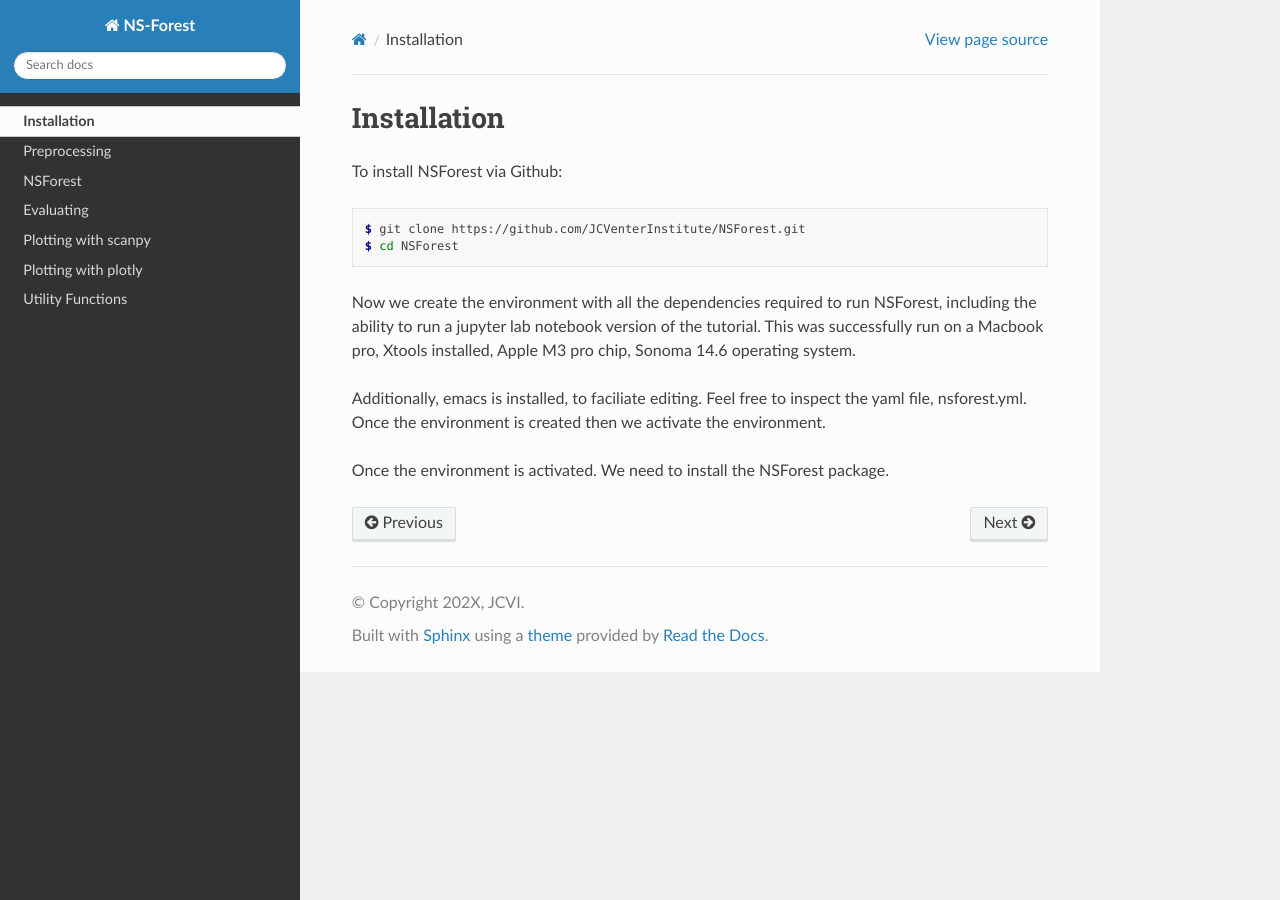
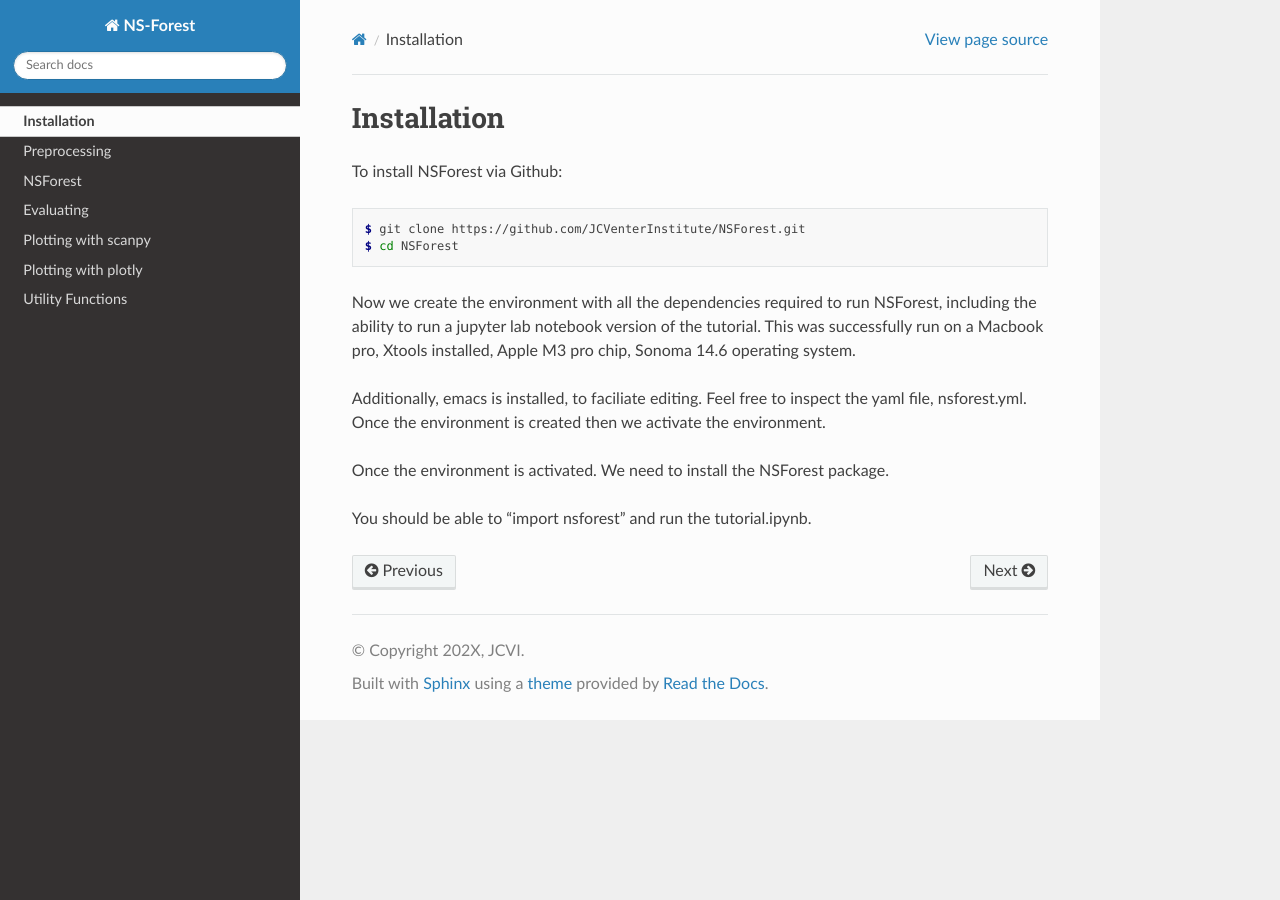
Before and after one commit to JCVenterInstitute/NSForest, a Sphinx documentation site: the page built from docs/source/installation.rst, in a window 1280 px wide. Built offline with Sphinx 7.4.7 and the Read the Docs theme 3.1.0, drawn with Linux system fonts in a browser that asks for light colours; pages that are not in the unit, such as notebooks, are missing from menus.

Commit message:
Update installation.rst

```diff
--- a/docs/source/installation.rst
+++ b/docs/source/installation.rst
@@ -8,7 +8,7 @@ To install NSForest via Github:
    $ git clone https://github.com/JCVenterInstitute/NSForest.git
    $ cd NSForest
 
-Now we create the environment with all the dependencies required to run NSForest, including the ability to run a jupyter lab notebook version of the tutorial.   This was successfully run on a Macbook pro, Xtools installed, Apple M3 pro chip, Sonoma 14.6 operating system.
+Now we create the environment with all the dependencies required to run NSForest, including the ability to run a jupyter lab notebook version of the tutorial. This was successfully run on a Macbook pro, Xtools installed, Apple M3 pro chip, Sonoma 14.6 operating system.
 
 Additionally, emacs is installed, to faciliate editing.   Feel free to inspect the yaml file, nsforest.yml.   Once the environment is created then we activate the environment.
 
@@ -20,3 +20,5 @@ Once the environment is activated.  We need to install the NSForest package.
 
 .. code-block:: console
    $ pip install .
+
+You should be able to "import nsforest" and run the tutorial.ipynb.
```
